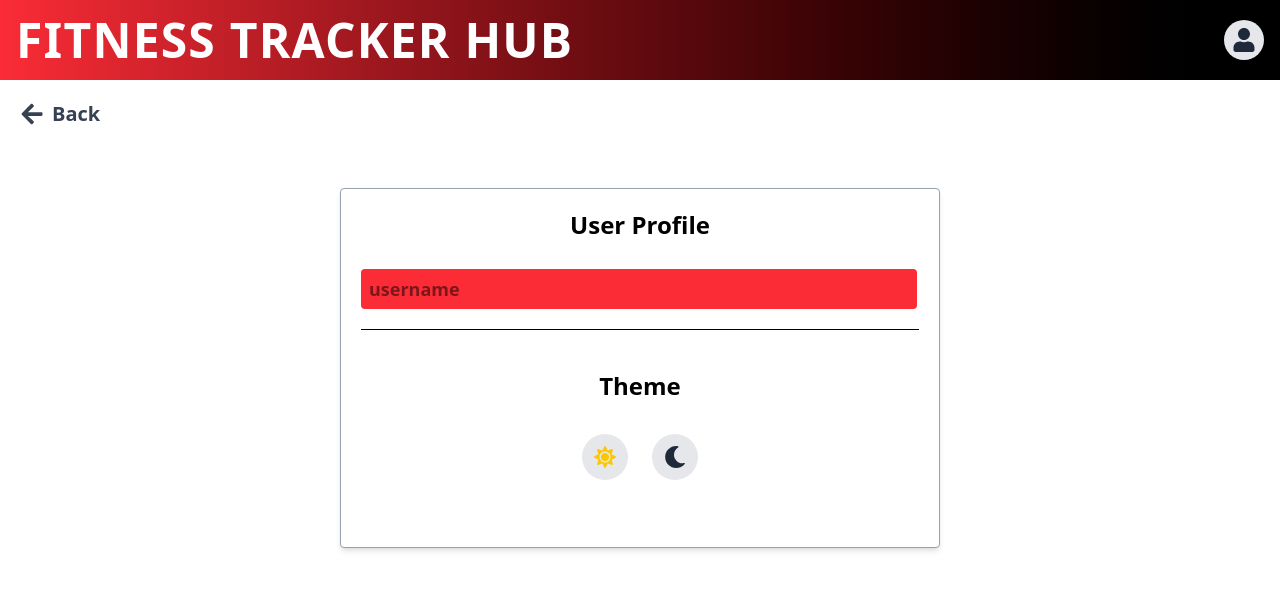
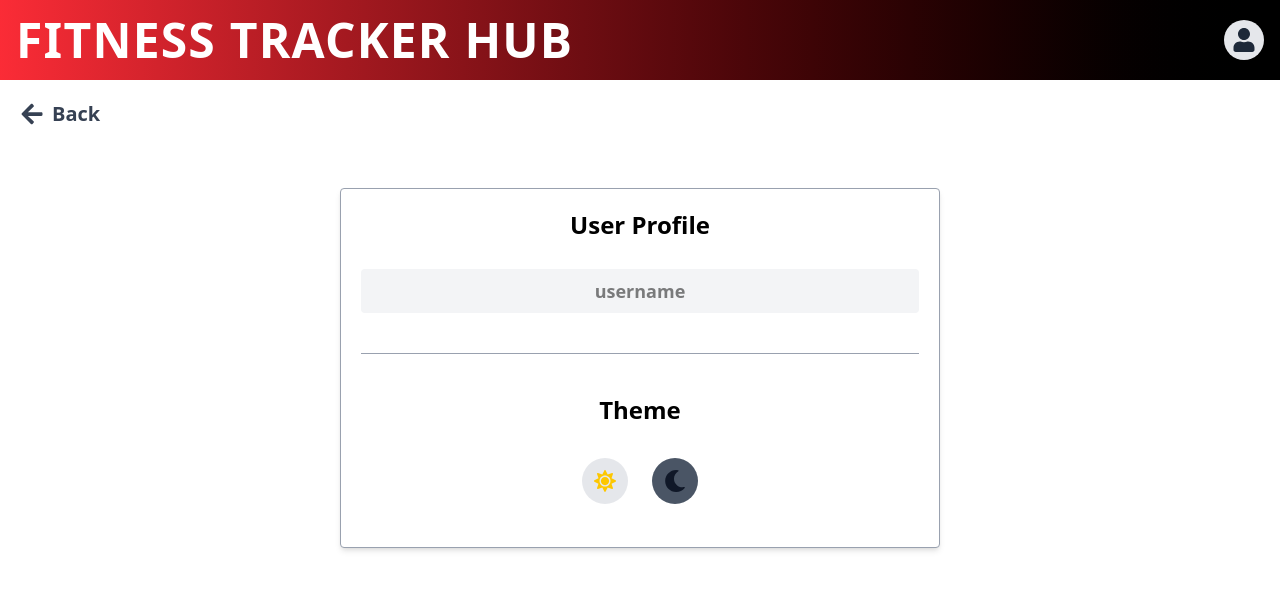
Before and after one commit to erzhadqt/Fitness-Tracker-Hub, a React (Vite) app in the folder fitness-tracker-app/: page /profile in a window 1280 px wide. Shown: the top 590 px of the page. Built offline with nearby package versions, Linux system fonts and the light colour scheme.

Commit message:
minor edit: tailwindcss

```diff
--- a/fitness-tracker-app/src/pages/Profile.jsx
+++ b/fitness-tracker-app/src/pages/Profile.jsx
@@ -1,16 +1,13 @@
-import React, { useState, useEffect } from 'react'
-import { FaArrowLeft } from "react-icons/fa";
-import { FaSun, FaMoon } from "react-icons/fa";
-import { NavLink, useLocation } from "react-router-dom";
+import React, { useState, useEffect } from 'react';
+import { FaArrowLeft, FaSun, FaMoon } from 'react-icons/fa';
+import { NavLink, useLocation } from 'react-router-dom';
 
 const Profile = ({ userTheme }) => {
   const location = useLocation();
-  const search = location.search || "";
+  const search = location.search || '';
 
-  // --- 🧠 State for the name ---
   const [userName, setUserName] = useState('');
 
-  // Load the name from localStorage when component mounts
   useEffect(() => {
     const storedName = localStorage.getItem('userName');
     if (storedName) {
@@ -18,16 +15,21 @@ const Profile = ({ userTheme }) => {
     }
   }, []);
 
-  // Save the name to localStorage every time it changes
-  useEffect(() => {
-    if (userName.trim() !== '') {
-      localStorage.setItem('userName', userName);
+  const handleBlur = () => {
+    const trimmed = userName.trim();
+    if (trimmed === '') {
+      localStorage.removeItem('userName');
+    } else {
+      localStorage.setItem('userName', trimmed);
     }
-  }, [userName]);
+  };
 
   return (
     <div className="m-5">
-      <NavLink to={`/${search}`} className="flex items-center gap-2 text-gray-700 hover:text-blue-500 transition dark:text-white">
+      <NavLink
+        to={`/${search}`}
+        className="flex items-center gap-2 text-gray-700 hover:text-blue-500 transition dark:text-white"
+      >
         <FaArrowLeft className="w-6 h-6" />
         <span className="font-bold text-xl flex items-center gap-2 text-gray-700 hover:text-blue-500 transition dark:text-white">
           Back
@@ -40,27 +42,28 @@ const Profile = ({ userTheme }) => {
         </span>
         <br />
 
-        {/* --- 🧾 Input with saved name --- */}
         <input
           type="text"
           name="name"
           placeholder="username"
           value={userName}
           onChange={(e) => setUserName(e.target.value)}
-          className="p-2 bg-red-500 dark:bg-gray-800 mb-5 mt-1 w-139 h-10 rounded font-bold text-lg"
+          onBlur={handleBlur}
+          className="p-2 bg-gray-100 dark:bg-gray-800 mb-5 mt-1 w-full rounded font-bold text-lg text-center outline-none focus:ring-2 focus:ring-blue-400 transition"
         />
 
-        <hr />
+        <hr className="my-5 border-gray-400 dark:border-gray-700" />
+
         <span className="justify-center text-center w-full flex text-2xl font-bold mt-10">
           Theme
         </span>
 
         <div className="flex justify-center mt-5">
-          <button className="m-3 p-3 rounded-full bg-gray-200 dark:bg-gray-700 transition hover:scale-105">
-            <FaSun className="text-yellow-400" size={22} />
+          <button className="m-3 p-3 rounded-full bg-gray-200 dark:bg-gray-900 transition hover:scale-105">
+            <FaSun className="text-yellow-400 dark:text-yellow-900" size={22} />
           </button>
-          <button className="m-3 p-3 rounded-full bg-gray-200 dark:bg-gray-700 transition hover:scale-105">
-            <FaMoon className="text-gray-800" size={22} />
+          <button className="m-3 p-3 rounded-full bg-gray-600 dark:bg-gray-700 transition hover:scale-105">
+            <FaMoon className="text-gray-900 dark:text-gray-200" size={22} />
           </button>
         </div>
       </div>
--- a/fitness-tracker-app/src/pages/WorkoutDetails.jsx
+++ b/fitness-tracker-app/src/pages/WorkoutDetails.jsx
@@ -1,5 +1,4 @@
 import React from 'react'
-import Dashboard from './Dashboard';
 import { useParams, Outlet, useLocation } from 'react-router-dom'
 import { WorkoutData } from '../data/WorkoutData'
 import { FaArrowLeft } from "react-icons/fa";
```
